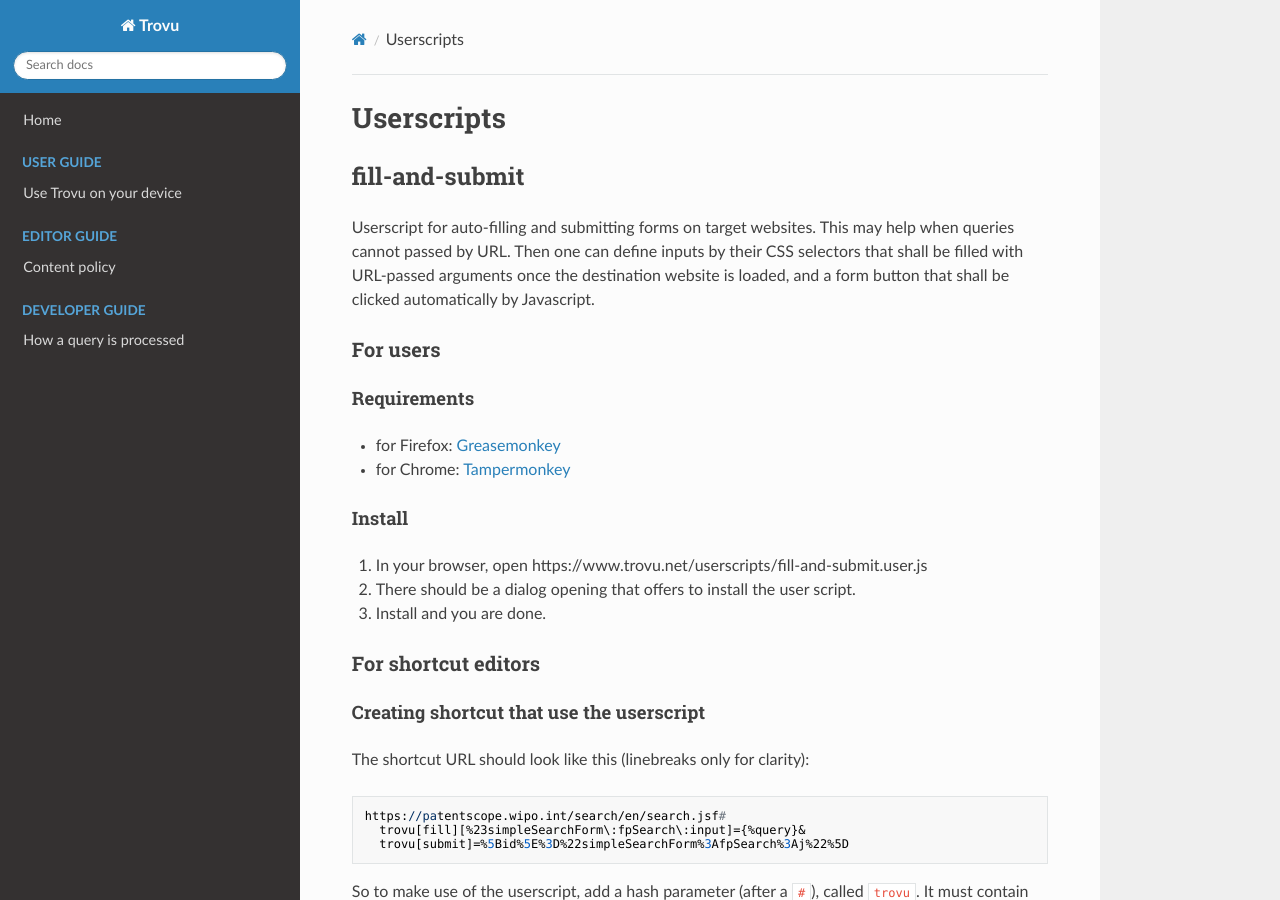
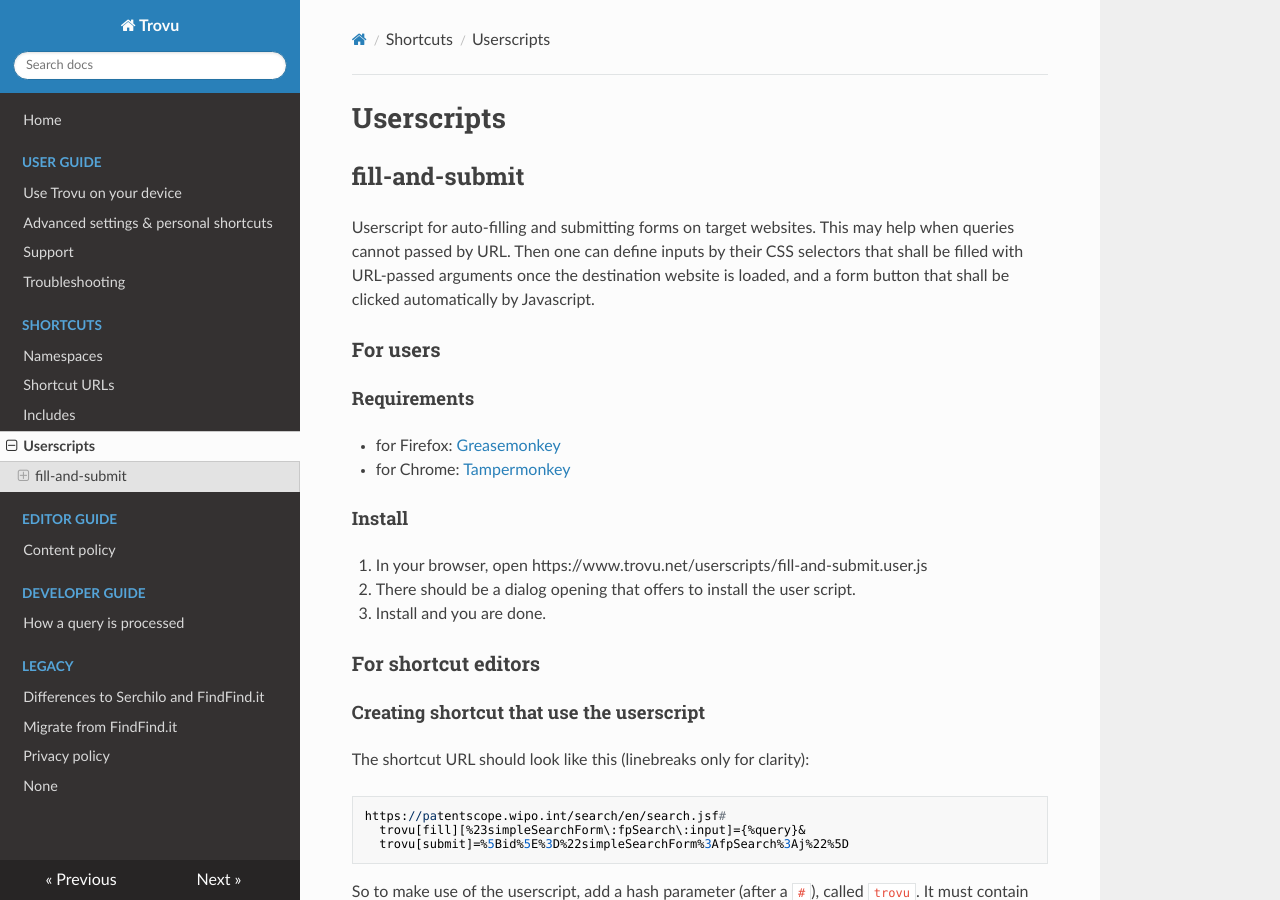
Before and after one commit to trovu/trovu, an MkDocs documentation site: the page built from docs/shortcuts/userscripts.md, in a window 1280 px wide and 900 px high. Built offline with MkDocs 1.6.1, drawn with Linux system fonts in a browser that asks for light colours; nearby versions of some CDN libraries.

Commit message:
Add all to nav.

```diff
--- a/mkdocs.yml
+++ b/mkdocs.yml
@@ -17,10 +17,23 @@ nav:
   - Home: index.md
   - User guide:
       - users/integration.md
+      - users/advanced.md
+      - users/support.md
+      - users/troubleshooting.md
+  - Shortcuts:
+      - shortcuts/namespaces.md
+      - shortcuts/urls.md
+      - shortcuts/includes.md
+      - shortcuts/userscripts.md
   - Editor guide:
       - editors/policy.md
   - Developer guide:
       - developers/processing.md
+  - Legacy:
+      - legacy/differences.md
+      - legacy/migrate.md
+  - privacy.md
+  - presentations.md
 
 extra:
   social:
```
